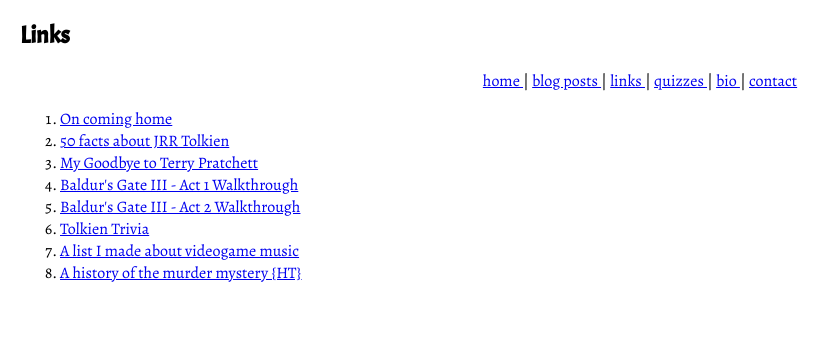
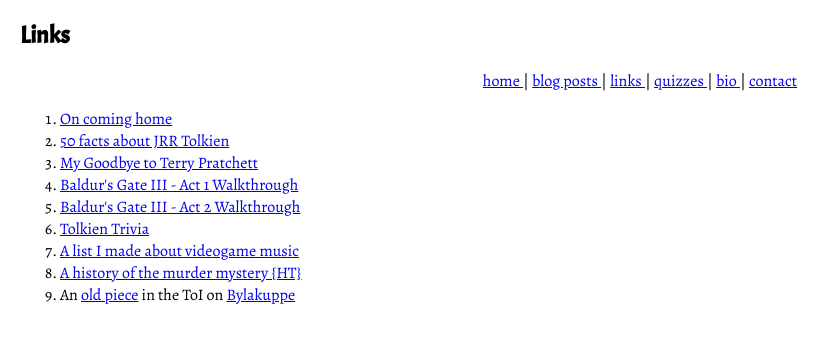
Before and after one commit to narayanan-krishnaswami/Site, a plain HTML site: page writings.html in a window 1280 px wide. Shown: the whole page, without its empty margins (0-840 px from the left). Drawn offline with nearby package versions, Linux system fonts and the light colour scheme.

Commit message:
Update writings.html

```diff
--- a/writings.html
+++ b/writings.html
@@ -24,11 +24,12 @@
         </a> |
         <a href="quiz.html">
             quizzes
+
         </a> |
         <a href="bio.html">
             bio
         </a> |
-        <a href="contact.html">
+        <a href=" contact.html">
             contact
         </a>
     </div>
@@ -44,6 +45,7 @@
       <li><a href="jrrt.html">Tolkien Trivia</a></li>
       <li><a href="gamemusic.html">A list I made about videogame music</li></li>
 <li><a href="https://www.hindustantimes.com/lifestyle/art-culture/tales-from-the-crypt-why-murder-mysteries-refuse-to-die-101698419067445.html">A history of the murder mystery {HT}</a></li>
+<li>An <a href="byleguppe.html">old piece</a> in the ToI on <a href="https://en.wikipedia.org/wiki/Bylakuppe">Bylakuppe</a></li>
     </ol>
 
 </body>
```
